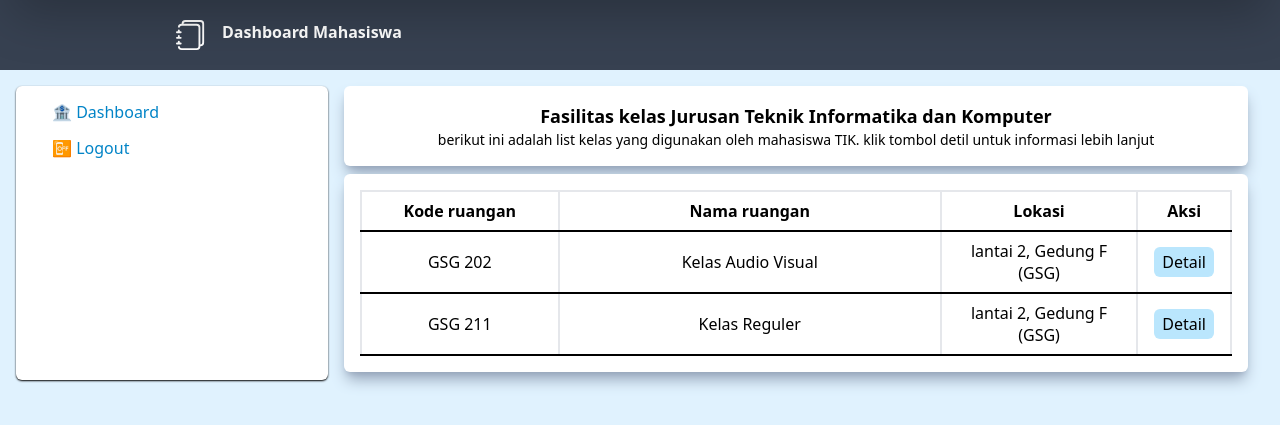
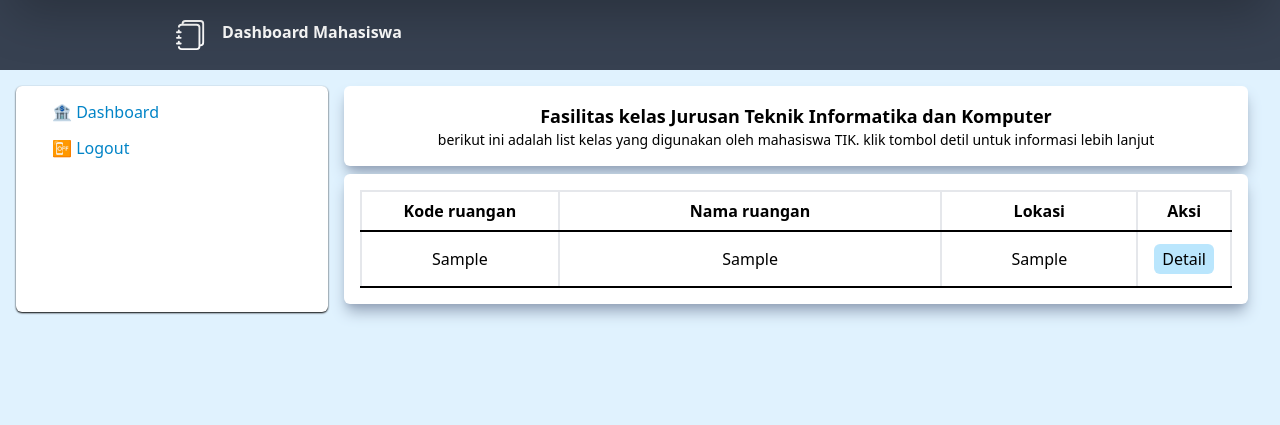
Before and after one commit to Chifaaan/UAS_Webpro, a PHP site: page /page/daftar-ruangan.php in a window 1280 px wide. Shown: the part 88-513 px from the top of the page. Run offline with PHP 8.4, Linux system fonts and the light colour scheme; tables that the repository leaves empty hold one stand-in row (values such as "Sample post"); some libraries are stand-ins or nearby versions.

Commit message:
feat: added dynamic table to daftar ruang

```diff
--- a/page/daftar-ruangan.php
+++ b/page/daftar-ruangan.php
@@ -1,5 +1,10 @@
 <?php
+include("../util/connection.php");
 $username = "Mahasiswa";
+
+$sql = "select * from ruangan";
+$result = mysqli_query($conn, $sql);
+$conn->close();
 ?>
 
 <html>
@@ -23,14 +28,12 @@
       <div class="basis-1/2 text-end my-auto inline-block items-center p-2">
         <a href="" class="flex justify-end transition-all duration-300 ease-in-out hover:text-sky-300">
           <span class="mx-4">
-            <svg xmlns="http://www.w3.org/2000/svg" width="30" height="30" fill="currentColor"
-              class="bi bi-person-lines-fill" viewBox="0 0 16 16">
-              <path
-                d="M6 8a3 3 0 1 0 0-6 3 3 0 0 0 0 6zm-5 6s-1 0-1-1 1-4 6-4 6 3 6 4-1 1-1 1H1zM11 3.5a.5.5 0 0 1 .5-.5h4a.5.5 0 0 1 0 1h-4a.5.5 0 0 1-.5-.5zm.5 2.5a.5.5 0 0 0 0 1h4a.5.5 0 0 0 0-1h-4zm2 3a.5.5 0 0 0 0 1h2a.5.5 0 0 0 0-1h-2zm0 3a.5.5 0 0 0 0 1h2a.5.5 0 0 0 0-1h-2z" />
+            <svg xmlns="http://www.w3.org/2000/svg" width="30" height="30" fill="currentColor" class="bi bi-person-lines-fill" viewBox="0 0 16 16">
+              <path d="M6 8a3 3 0 1 0 0-6 3 3 0 0 0 0 6zm-5 6s-1 0-1-1 1-4 6-4 6 3 6 4-1 1-1 1H1zM11 3.5a.5.5 0 0 1 .5-.5h4a.5.5 0 0 1 0 1h-4a.5.5 0 0 1-.5-.5zm.5 2.5a.5.5 0 0 0 0 1h4a.5.5 0 0 0 0-1h-4zm2 3a.5.5 0 0 0 0 1h2a.5.5 0 0 0 0-1h-2zm0 3a.5.5 0 0 0 0 1h2a.5.5 0 0 0 0-1h-2z" />
             </svg></span>
 
           <span class="text-md">Selamat Datang,
-            <?=$username?>
+            <?= $username ?>
           </span></a>
       </div>
     </nav>
@@ -41,12 +44,9 @@
       <div class="flex flex-row w-9/12 py-5 mx-auto">
         <div class="text-white font-bold text-md flex flex-start basis-1/2">
           <div class="mx-4">
-            <svg xmlns="http://www.w3.org/2000/svg" width="30" height="30" fill="currentColor" class="bi bi-journals"
-              viewBox="0 0 16 16">
-              <path
-                d="M5 0h8a2 2 0 0 1 2 2v10a2 2 0 0 1-2 2 2 2 0 0 1-2 2H3a2 2 0 0 1-2-2h1a1 1 0 0 0 1 1h8a1 1 0 0 0 1-1V4a1 1 0 0 0-1-1H3a1 1 0 0 0-1 1H1a2 2 0 0 1 2-2h8a2 2 0 0 1 2 2v9a1 1 0 0 0 1-1V2a1 1 0 0 0-1-1H5a1 1 0 0 0-1 1H3a2 2 0 0 1 2-2z" />
-              <path
-                d="M1 6v-.5a.5.5 0 0 1 1 0V6h.5a.5.5 0 0 1 0 1h-2a.5.5 0 0 1 0-1H1zm0 3v-.5a.5.5 0 0 1 1 0V9h.5a.5.5 0 0 1 0 1h-2a.5.5 0 0 1 0-1H1zm0 2.5v.5H.5a.5.5 0 0 0 0 1h2a.5.5 0 0 0 0-1H2v-.5a.5.5 0 0 0-1 0z" />
+            <svg xmlns="http://www.w3.org/2000/svg" width="30" height="30" fill="currentColor" class="bi bi-journals" viewBox="0 0 16 16">
+              <path d="M5 0h8a2 2 0 0 1 2 2v10a2 2 0 0 1-2 2 2 2 0 0 1-2 2H3a2 2 0 0 1-2-2h1a1 1 0 0 0 1 1h8a1 1 0 0 0 1-1V4a1 1 0 0 0-1-1H3a1 1 0 0 0-1 1H1a2 2 0 0 1 2-2h8a2 2 0 0 1 2 2v9a1 1 0 0 0 1-1V2a1 1 0 0 0-1-1H5a1 1 0 0 0-1 1H3a2 2 0 0 1 2-2z" />
+              <path d="M1 6v-.5a.5.5 0 0 1 1 0V6h.5a.5.5 0 0 1 0 1h-2a.5.5 0 0 1 0-1H1zm0 3v-.5a.5.5 0 0 1 1 0V9h.5a.5.5 0 0 1 0 1h-2a.5.5 0 0 1 0-1H1zm0 2.5v.5H.5a.5.5 0 0 0 0 1h2a.5.5 0 0 0 0-1H2v-.5a.5.5 0 0 0-1 0z" />
             </svg>
           </div>
           <div>Dashboard Mahasiswa</div>
@@ -72,8 +72,7 @@
 
       <div class="basis-3/4">
         <div class="px-4">
-          <div
-            class="rounded-md mb-2 shadow-slate-400 shadow-lg  h-max relative bg-white p-4 text-center text-lg font-bold">
+          <div class="rounded-md mb-2 shadow-slate-400 shadow-lg  h-max relative bg-white p-4 text-center text-lg font-bold">
             Fasilitas kelas Jurusan Teknik Informatika dan Komputer <br>
             <div class="text-sm font-normal">
               berikut ini adalah list kelas yang digunakan oleh mahasiswa TIK. klik tombol detil untuk informasi lebih lanjut
@@ -89,26 +88,21 @@
                 <th class="border-2 border-b-black W-1/4 p-2">Aksi</th>
               </tr>
 
+              <?php
+              if ($result->num_rows > 0) {
+                while ($row = $result->fetch_assoc()) {
+              ?>
                   <tr>
-                <td class="border-2 border-b-black p-2">GSG 202</td>
-                <td class="border-2 border-b-black p-2">Kelas Audio Visual</td>
-                <td class="border-2 border-b-black p-2">lantai 2, Gedung F (GSG)</td>
+                    <td class="border-2 border-b-black p-2"><?= $row['id_ruangan']; ?></td>
+                    <td class="border-2 border-b-black p-2"><?= $row['jenis_ruangan']; ?></td>
+                    <td class="border-2 border-b-black p-2"><?= $row['id_ruangan']; ?></td>
                     <td class="p-4 border-2 border-b-black p-2">
-                <a href="../util/detail.php?class=GSG%20202"
-                    class="text-black-200 bg-sky-200 py-1 px-2 hover:bg-sky-300 rounded-md ">Detail</a>
+                      <a href="../util/detail.php?class=<?php echo $row['id_ruangan']?>" class="text-black-200 bg-sky-200 py-1 px-2 hover:bg-sky-300 rounded-md ">Detail</a>
                     </td>
                     </td>
                   </tr>
-
-              <tr>
-                <td class="border-2 border-b-black p-2">GSG 211</td>
-                <td class="border-2 border-b-black p-2">Kelas Reguler</td>
-                <td class="border-2 border-b-black p-2">lantai 2, Gedung F (GSG)</td>
-                <td class="p-4 border-2 border-b-black p-2">
-                  <a href="../util/detail.php?class=GSG%20211"
-                    class="text-black-200 bg-sky-200 py-1 px-2 hover:bg-sky-300 rounded-md ">Detail</a>
-                </td>
-              </tr>
+              <?php }
+              } ?>
             </table>
 
           </div>
```
Lines whose indentation alone changed are shown as unchanged.
